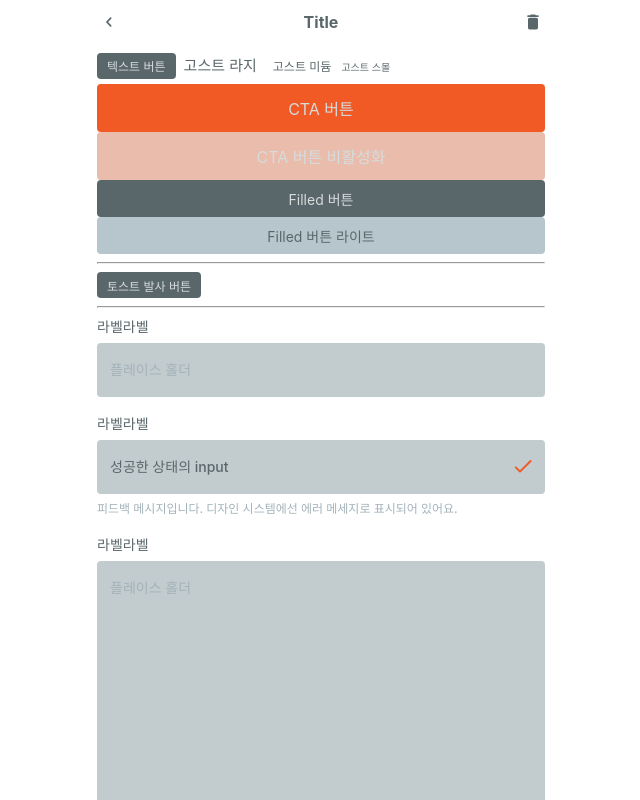
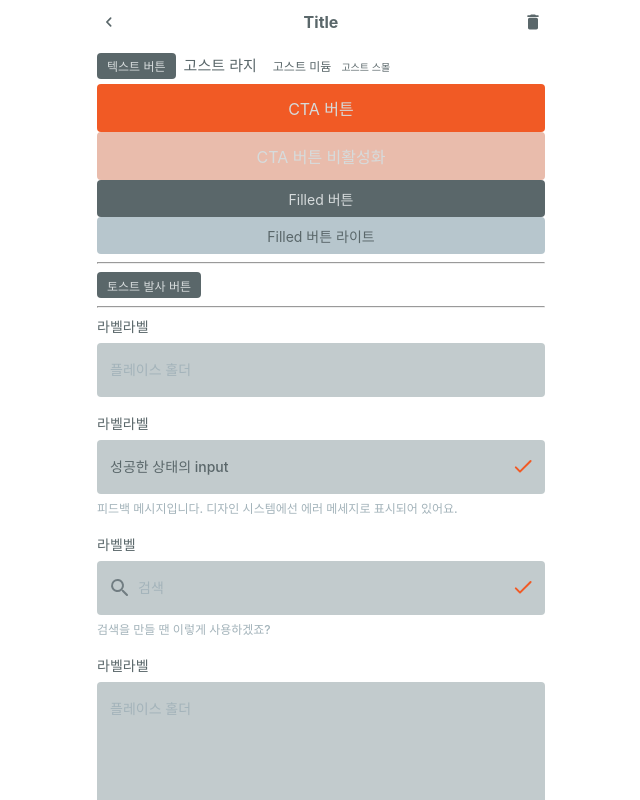
Before and after one commit to depromeet/ygtang-client, a Next.js app: page /test in a window 1280 px wide. Shown: the top 800 px of the page, without its empty margins (319-959 px from the left). Built offline with nearby package versions, Linux system fonts and the light colour scheme; a web font is replaced by a local one.

Commit message:
feat: input ref 제거, preAppend 속성 추가

```diff
--- a/src/components/common/TextField/Input.tsx
+++ b/src/components/common/TextField/Input.tsx
@@ -1,4 +1,4 @@
-import { InputHTMLAttributes, ReactNode, TextareaHTMLAttributes, useRef } from 'react';
+import { InputHTMLAttributes, ReactNode, TextareaHTMLAttributes } from 'react';
 import { css, jsx, Theme, useTheme } from '@emotion/react';
 
 type InputAndTextarea = InputHTMLAttributes<HTMLInputElement> &
@@ -13,6 +13,13 @@ export interface InputProps extends InputAndTextarea {
   as?: 'input' | 'textarea';
 
   /**
+   * input 앞에 붙을 요소입니다. 보통 아이콘 삽입을 위해 사용합니다.
+   *
+   * preAppend가 존재하면 input에 `padding-left: 40px` 이 주어집니다.
+   */
+  preAppend?: ReactNode;
+
+  /**
    * input 뒤에 붙을 요소입니다. 보통 아이콘 삽입을 위해 사용합니다.
    *
    * append가 존재하면 input에 `padding-right: 40px` 이 주어집니다.
@@ -25,26 +32,26 @@ export interface InputProps extends InputAndTextarea {
   fixedHeight?: number;
 }
 
-export function Input({ as = 'input', append, fixedHeight, ...props }: InputProps) {
-  const inputWrapperRef = useRef<HTMLDivElement>(null);
+export function Input({ as = 'input', preAppend, append, fixedHeight, ...props }: InputProps) {
   const theme = useTheme();
 
   return (
-    <div ref={inputWrapperRef} css={inputWrapperCss}>
+    <div css={inputWrapperCss}>
+      {preAppend && <div css={appendWrapperCss('left')}>{preAppend}</div>}
       {jsx(
         as,
         {
           // textarea 일 경우에 330 설정, fixedHeight 가 정해져 있다면 우선
-          css: inputElementCss(
-            theme,
-            fixedHeight ?? (as === 'textarea' ? 330 : undefined),
-            typeof append !== 'undefined'
-          ),
+          css: inputElementCss(theme, {
+            fixedHeight: fixedHeight ?? (as === 'textarea' ? 330 : undefined),
+            isPreAppend: typeof preAppend !== 'undefined',
+            isAppend: typeof append !== 'undefined',
+          }),
           ...props,
         },
         null
       )}
-      {append && <div css={appendWrapperCss}>{append}</div>}
+      {append && <div css={appendWrapperCss('right')}>{append}</div>}
     </div>
   );
 }
@@ -53,10 +60,22 @@ const inputWrapperCss = css`
   position: relative;
 `;
 
-const inputElementCss = (theme: Theme, fixedHeight?: number, isAppend?: boolean) => css`
+const inputElementCss = (
+  theme: Theme,
+  {
+    fixedHeight,
+    isPreAppend,
+    isAppend,
+  }: {
+    fixedHeight?: number;
+    isPreAppend?: boolean;
+    isAppend?: boolean;
+  }
+) => css`
   width: 100%;
   ${fixedHeight && `height: ${fixedHeight}px;`}
   padding: 12px;
+  ${isPreAppend && `padding-left: 40px;`}
   ${isAppend && `padding-right: 40px;`}
 
   background: ${theme.color.gray01};
@@ -78,8 +97,8 @@ const inputElementCss = (theme: Theme, fixedHeight?: number, isAppend?: boolean)
   }
 `;
 
-const appendWrapperCss = css`
+const appendWrapperCss = (dim = 'right') => css`
   position: absolute;
   top: 14px;
-  right: 10px;
+  ${dim}: 10px;
 `;
--- a/src/pages/test/index.tsx
+++ b/src/pages/test/index.tsx
@@ -7,6 +7,9 @@ import Button, {
 import TextField from '~/components/common/TextField';
 import NavigationBar from '~/components/common/NavigationBar';
 import { useToast } from '~/store/Toast';
+import { CheckIcon, SearchIcon } from '~/components/common/icons';
+import { css } from '@emotion/react';
+import theme from '~/styles/Theme';
 
 export default function Test() {
   const { fireToast } = useToast();
@@ -42,6 +45,23 @@ export default function Test() {
         isSuccess
       />
       <br />
+      <TextField
+        label={'라벨벨'}
+        placeholder={'검색'}
+        feedback={'검색을 만들 땐 이렇게 사용하겠죠?'}
+        preAppend={
+          <div
+            css={css`
+              padding: 1px;
+              color: ${theme.color.gray04};
+            `}
+          >
+            <SearchIcon size={24} />
+          </div>
+        }
+        isSuccess
+      />
+      <br />
       <TextField as={'textarea'} rows={10} label={'라벨라벨'} placeholder={'플레이스 홀더'} />
       <br />
       <TextField
```
